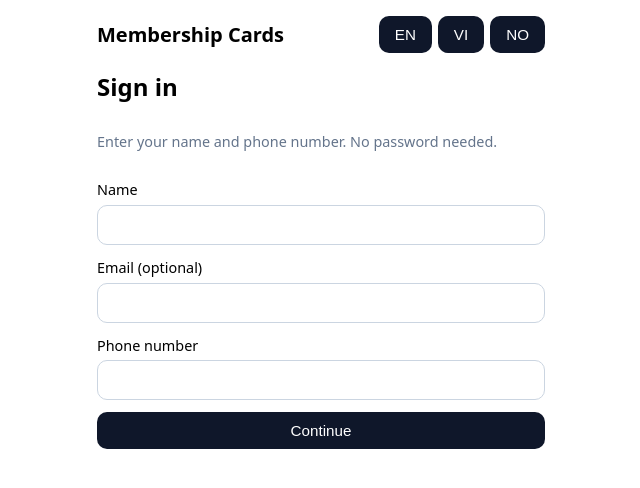
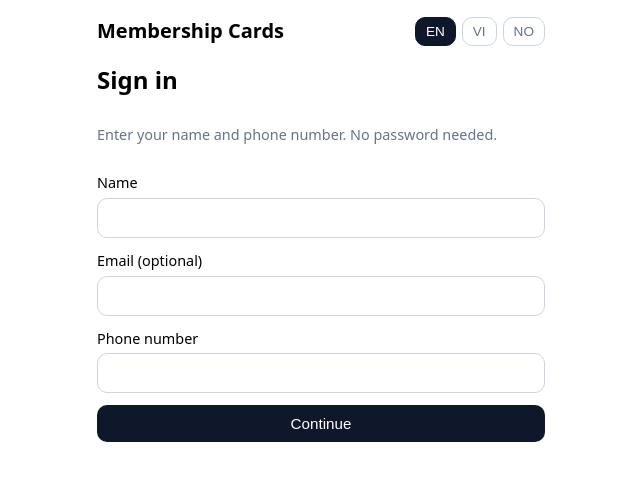
Before and after one commit to datngu/my_memberships, a React (Vite) app: page / in a window 1280 px wide. Shown: the top 488 px of the page, without its empty margins (319-959 px from the left). Built offline with nearby package versions, Linux system fonts and the light colour scheme; no server answers.

Commit message:
Style active language button in the top bar

```diff
--- a/src/App.css
+++ b/src/App.css
@@ -75,6 +75,20 @@ button.danger {
   background: #dc2626;
 }
 
+.top-bar button {
+  background: transparent;
+  color: #64748b;
+  border: 1px solid #cbd5e1;
+  padding: 6px 10px;
+  font-size: 0.85rem;
+}
+
+.top-bar button.lang-active {
+  background: #0f172a;
+  color: #fff;
+  border-color: #0f172a;
+}
+
 .form-actions {
   display: flex;
   gap: 8px;
```
